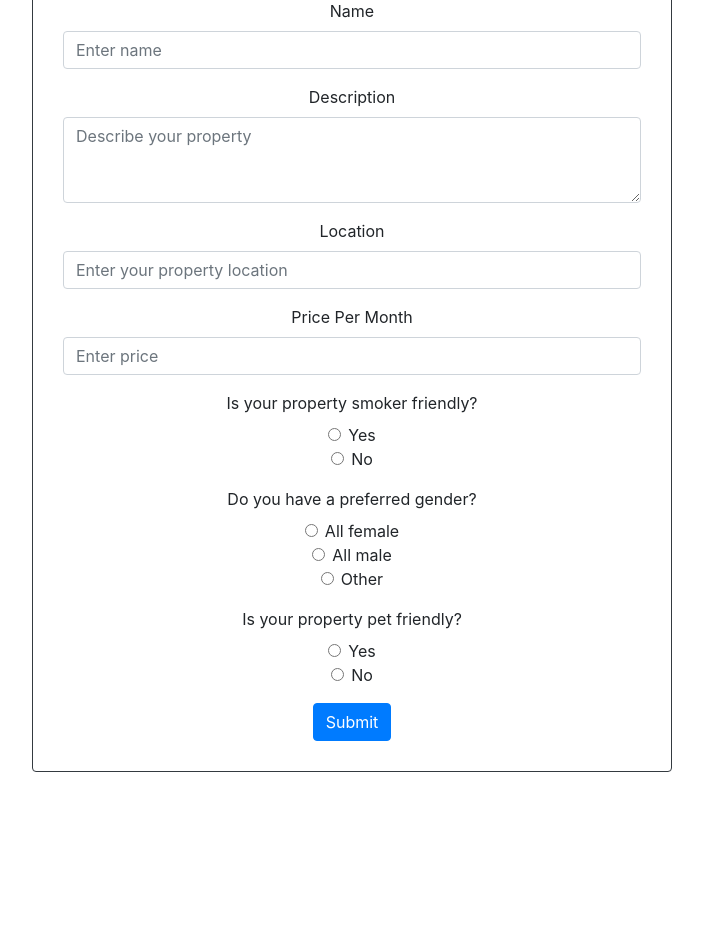
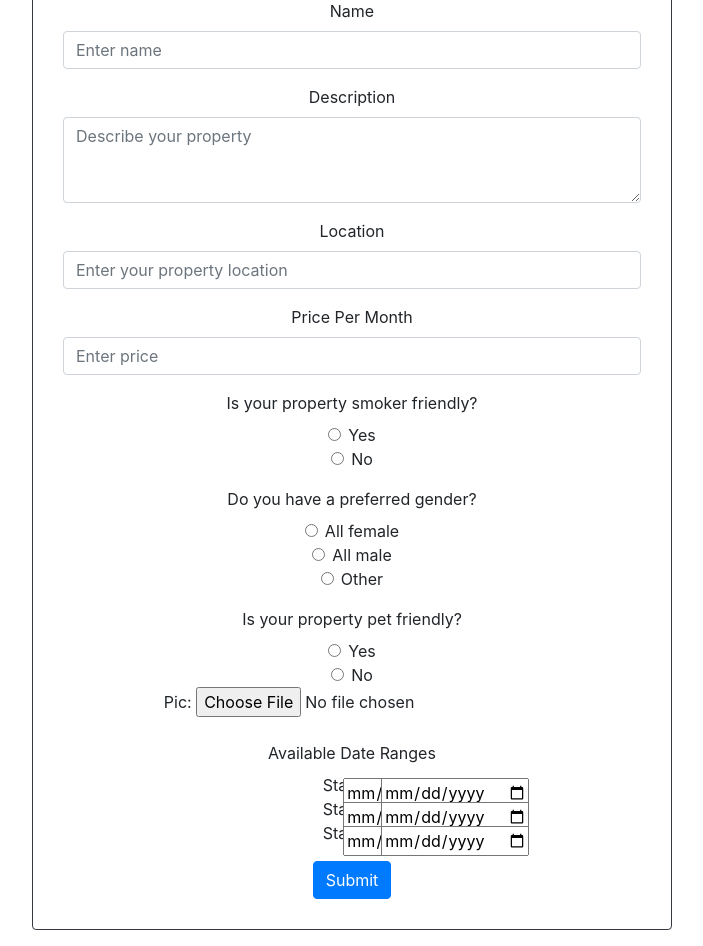
Before and after one commit to Dominique-Huang/cs304-final-project, a Flask app: page /add-property/ in a window 1280 px wide. Shown: the part 81-1027 px from the top of the page, without its empty margins (288-991 px from the left). Before the commit the page ends 853 px from the top, so only its background shows below. Run offline with Flask 2, Linux system fonts and the light colour scheme; a user stored in the database is signed in; some libraries are stand-ins or nearby versions.

Commit message:
Update addProp.html

```diff
--- a/templates/addProp.html
+++ b/templates/addProp.html
@@ -18,7 +18,19 @@
         <div class="card border-dark mb-3" style="max-width: 40rem;">
         <div style="padding: 30px;">
           <div class="card-header">Create New Property</div>
-            <form method = "POST" action = "{{ url_for('addProperty') }}">
+
+          <!--display all flashed messages-->
+          {% with messages = get_flashed_messages() %}
+              {% if messages %}
+                  <div id="messages">
+                  {% for message in messages %}
+                      <p>{{ message }}</p>
+                  {% endfor %}
+                  </div>
+              {% endif %}
+          {% endwith %}
+            <form method = "POST" action = "{{ url_for('addProperty') }}" enctype="multipart/form-data">
+
                 <!--name = request.form.get('name')-->
                 <div class="form-group">
                     <label for="name">Name</label>
@@ -93,6 +105,36 @@
                         No
                     </label>
                 </div>
+                <div class = "form-pic">
+                    <label for="pic">Pic: <input type="file" name="pic"></label>
+                </div>
+              </fieldset>
+                <fieldset class="form-group">
+                <label for="date">Available Date Ranges</label>
+                <div class="form-check">
+                  <label class="form-check-label">Start:
+                    <input type="date" class="form-check-input" name="start1" id="start1">
+                  </label>
+                  <label class="form-check-label">End:
+                    <input type="date" class="form-check-input" name="end1" id="end1">
+                  </label>
+                </div>
+                <div class="form-check">
+                  <label class="form-check-label">Start:
+                    <input type="date" class="form-check-input" name="start2" id="start1">
+                  </label>
+                  <label class="form-check-label">End:
+                    <input type="date" class="form-check-input" name="end2" id="end1">
+                  </label>
+                </div>
+                <div class="form-check">
+                  <label class="form-check-label">Start:
+                    <input type="date" class="form-check-input" name="start3" id="start1">
+                  </label>
+                  <label class="form-check-label">End:
+                    <input type="date" class="form-check-input" name="end3" id="end1">
+                  </label>
+                </div>
               </fieldset>
               <button type="submit" class="btn btn-primary">Submit</button>
             </form>
```
